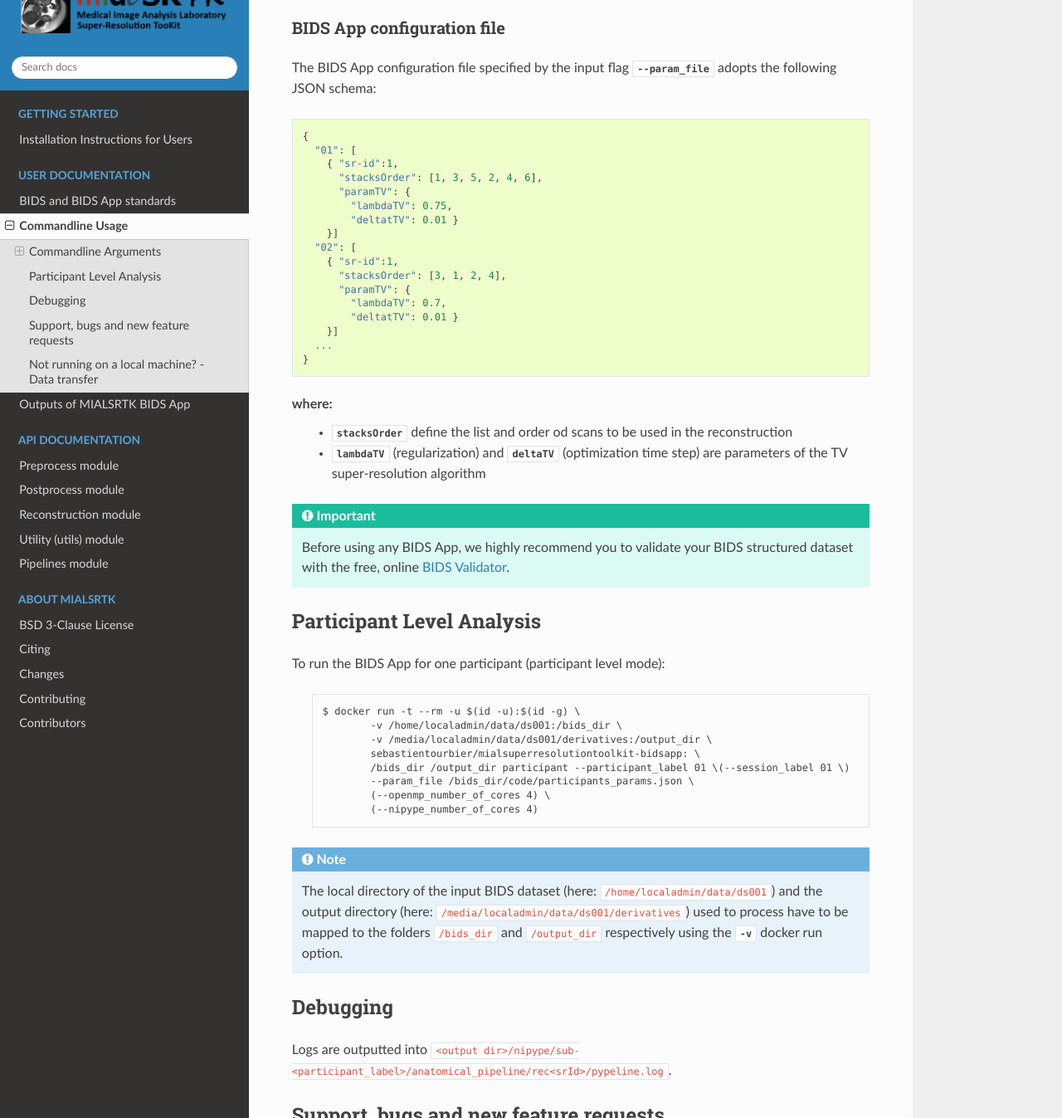
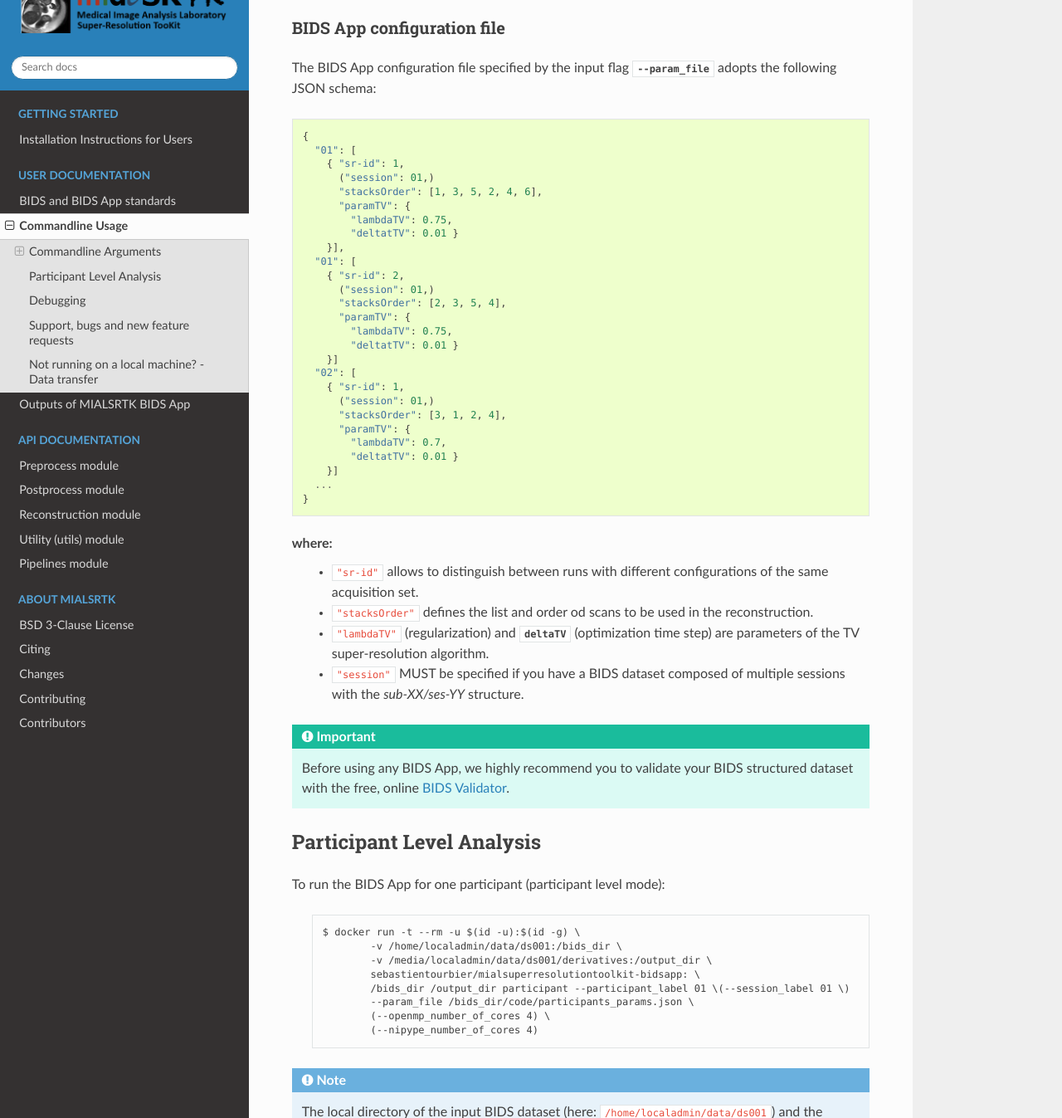
Before and after one commit to Medical-Image-Analysis-Laboratory/mialsuperresolutiontoolkit, a Sphinx documentation site: the page built from documentation/usage.rst, in a window 1280 px wide and 1400 px high, scrolled down 485 px, cut to the strip 53-1400 px from the top of the window. Shown: the whole strip at 83% size. Built offline with Sphinx 7.4.7 and the Read the Docs theme 2.0.0, drawn with Linux system fonts in a browser that asks for light colours; the version number could not be read and is left out.

Commit message:
DOC: illustrate how to handle dataset with session in usage.rst

```diff
--- a/documentation/usage.rst
+++ b/documentation/usage.rst
@@ -24,14 +24,24 @@ The BIDS App configuration file specified by the input flag `--param_file` adopt
 
     {
       "01": [
-        { "sr-id":1,
+        { "sr-id": 1,
+          ("session": 01,)
           "stacksOrder": [1, 3, 5, 2, 4, 6],
+          "paramTV": {
+            "lambdaTV": 0.75,
+            "deltatTV": 0.01 }
+        }],
+      "01": [
+        { "sr-id": 2,
+          ("session": 01,)
+          "stacksOrder": [2, 3, 5, 4],
           "paramTV": {
             "lambdaTV": 0.75,
             "deltatTV": 0.01 }
         }]
       "02": [
-        { "sr-id":1,
+        { "sr-id": 1,
+          ("session": 01,)
           "stacksOrder": [3, 1, 2, 4],
           "paramTV": {
             "lambdaTV": 0.7,
@@ -41,9 +51,14 @@ The BIDS App configuration file specified by the input flag `--param_file` adopt
     }
 
 where:
-    * `stacksOrder` define the list and order od scans to be used in the reconstruction
+    * ``"sr-id"`` allows to distinguish between runs with different configurations of the same acquisition set.
 
-    * `lambdaTV` (regularization) and `deltaTV` (optimization time step) are parameters of the TV super-resolution algorithm
+    * ``"stacksOrder"`` defines the list and order od scans to be used in the reconstruction.
+
+    * ``"lambdaTV"`` (regularization) and `deltaTV` (optimization time step) are parameters of the TV super-resolution algorithm.
+
+    * ``"session"`` MUST be specified if you have a BIDS dataset composed of multiple sessions with the *sub-XX/ses-YY* structure.
+
 
 .. important::
     Before using any BIDS App, we highly recommend you to validate your BIDS structured dataset with the free, online `BIDS Validator <http://bids-standard.github.io/bids-validator/>`_.
```
